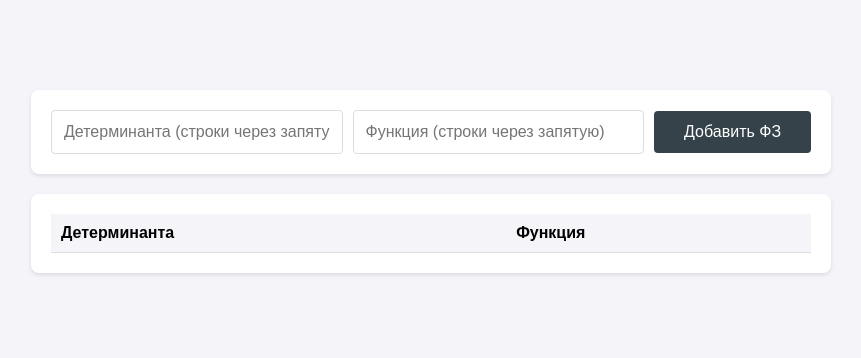
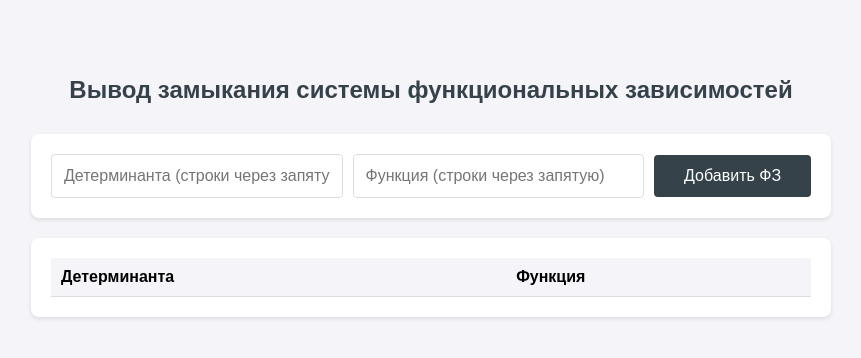
Before and after one commit to kirfor/fdc3, a plain HTML site: page index.html in a window 1280 px wide. Shown: the whole page, without its empty margins (209-1070 px from the left). Drawn offline with Linux system fonts and the light colour scheme.

Commit message:
Add files via upload

```diff
--- a/index.html
+++ b/index.html
@@ -3,11 +3,13 @@
 <head>
     <meta charset="UTF-8">
     <meta name="viewport" content="width=device-width, initial-scale=1.0">
-    <title>Проверка строковых последовательностей</title>
+    <title>Вывод замыкания системы функциональных зависимостей</title>
     <link rel="stylesheet" href="style.css">
 </head>
 <body>
     <div class="container">
+        <h1 class="site-title">Вывод замыкания системы функциональных зависимостей</h1>
+
         <form id="textForm" class="input-form">
             <div class="input-row">
                 <input type="text" id="determinant" placeholder="Детерминанта (строки через запятую)" class="wide-input">
--- a/style.css
+++ b/style.css
@@ -7,8 +7,15 @@ body {
 
 .container {
     max-width: 800px;
-    margin: 50px auto;
+    margin: 20px auto;
     padding: 20px;
+}
+
+.site-title {
+    text-align: center;
+    color: #35424a;
+    margin-bottom: 30px;
+    font-size: 24px;
 }
 
 .input-form {
```
